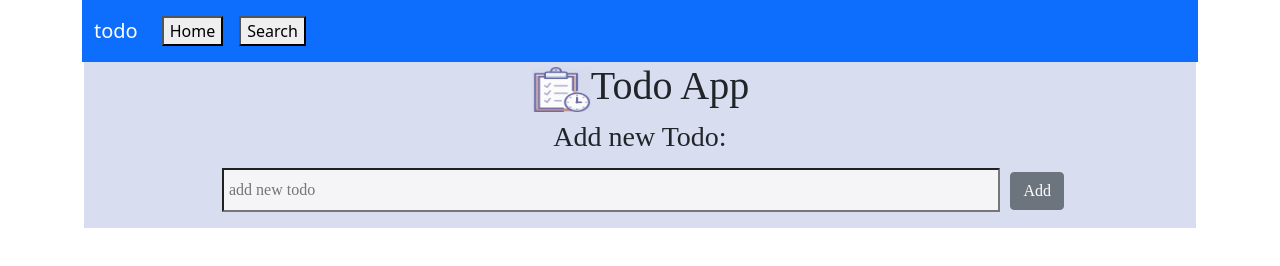
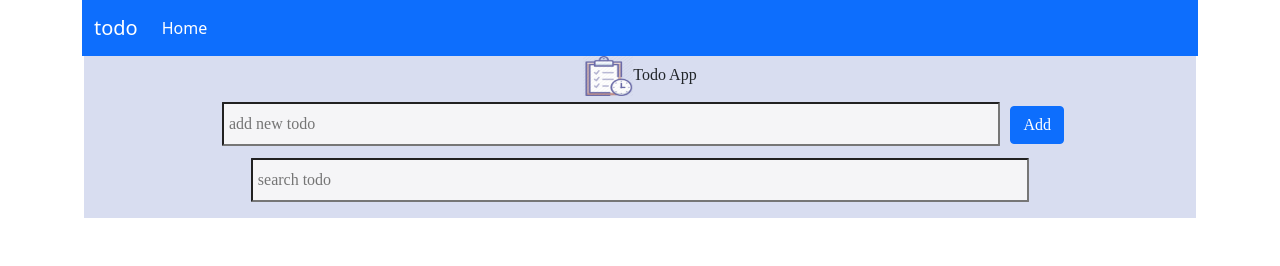
Before and after one commit to RakibulIslamRakib/Todo-app, a plain HTML site: page index.html in a window 1280 px wide. Drawn offline with nearby package versions, Linux system fonts and the light colour scheme.

Commit message:
Update index.html

```diff
--- a/index.html
+++ b/index.html
@@ -2,6 +2,8 @@
   <head>
     <title>My todo app</title>
     <link href="https://cdn.jsdelivr.net/npm/bootstrap@5.0.1/dist/css/bootstrap.min.css" rel="stylesheet" integrity="sha384-+0n0xVW2eSR5OomGNYDnhzAbDsOXxcvSN1TPprVMTNDbiYZCxYbOOl7+AMvyTG2x" crossorigin="anonymous">
+    <link rel="stylesheet" href="https://cdnjs.cloudflare.com/ajax/libs/font-awesome/4.7.0/css/font-awesome.min.css">
+
     <link rel="stylesheet" href="todo.css">
   </head>
   <body>
@@ -18,8 +20,7 @@
           </button>
           <div class="collapse navbar-collapse" id="navbarNavAltMarkup">
             <div class="navbar-nav">
-              <a class="nav-link active" aria-current="page" href="#"><button   class="searchButton" onclick = "home()">Home</button></a>
-              <a class="nav-link" href="#"><button   class="searchButton" onclick = "search()">Search</button></a>
+              <a class="nav-link active" aria-current="page" href="#">Home</a>
             </div>
           </div>
         </div>
@@ -27,29 +28,22 @@
 
 
       <div class="jumbotron-body">
-        <div >
-          <h1><img src="media/todo.png" style="height: 45px;width: 60px;">Todo App</h1>
+        <div class="appTitle">
+          <img src="media/todo.png" style="height: 40px;width: 50px;">Todo App</h1>
         </div>
-        <div class="search" style="display: none;">
-          <h3 class="headLine">Search Todo:</h3>
-          <input class="input" placeholder="search todo" id="searchItem"    onkeyup = "searchTodo(this.value)">
-          <ol class="todo-search">
-          </ol>
-        </div>
-        <div class="others">
         <div class="input-form">
-            <h3 class="headLine">Add new Todo:</h3>
           <input class="input" placeholder="add new todo" id="todoItem">
-            <button  onclick="addTodo();" class="btn btn-secondary">Add</button>
+          <button  onclick="addTodo(); " class="btn btn-primary" id = "addButton">Add</button>
         </div>
         <div class="update-form" style="display: none;">
-            <h3 class="headLine">Update Todo:</h3>
           <input class="input" placeholder="update todo" id="updateItem">
-            <button  onclick="saveUpdate();" class="btn btn-secondary" id='saveUpdate'>Save</button>
+          <button  onclick="saveUpdate();" class="btn btn-primary" id='saveUpdate'>Save</button>
+        </div>
+        <div class="searchDiv">
+          <input class="input" placeholder="search todo" id="searchItem">
         </div>
         <ol class="todo-list">
         </ol>
-        </div>
       </div>
     </div>
     <script src="index.js"></script>
```
Lines whose indentation alone changed are shown as unchanged.
